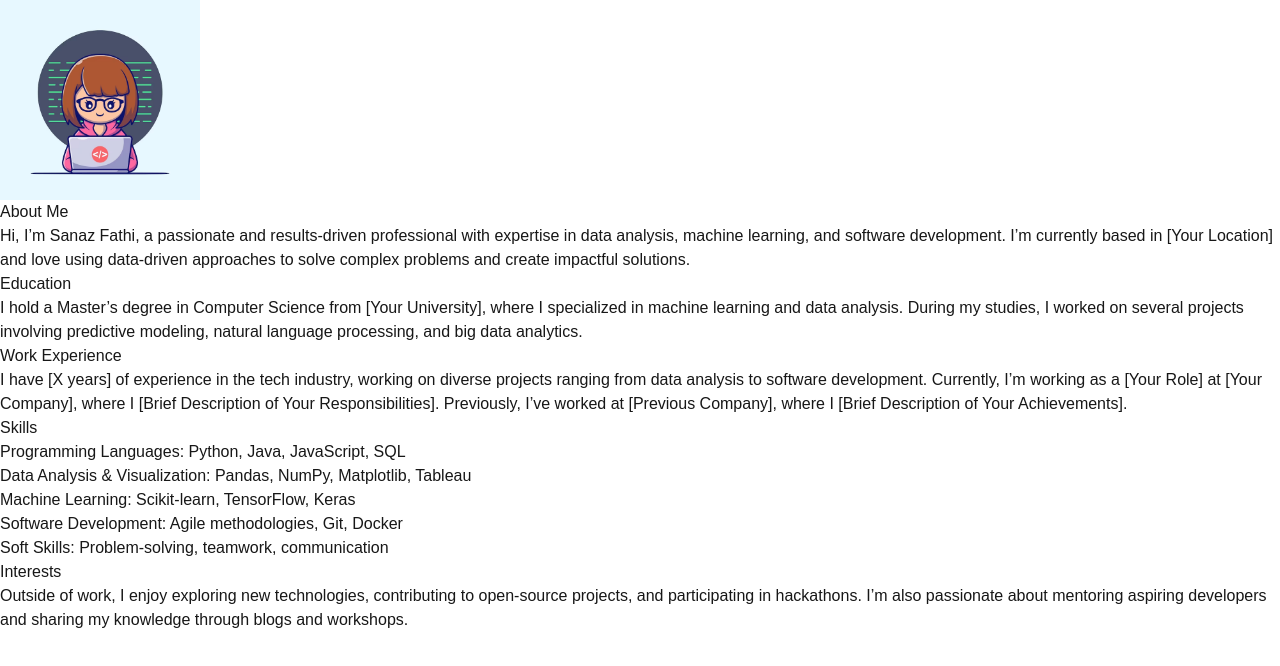
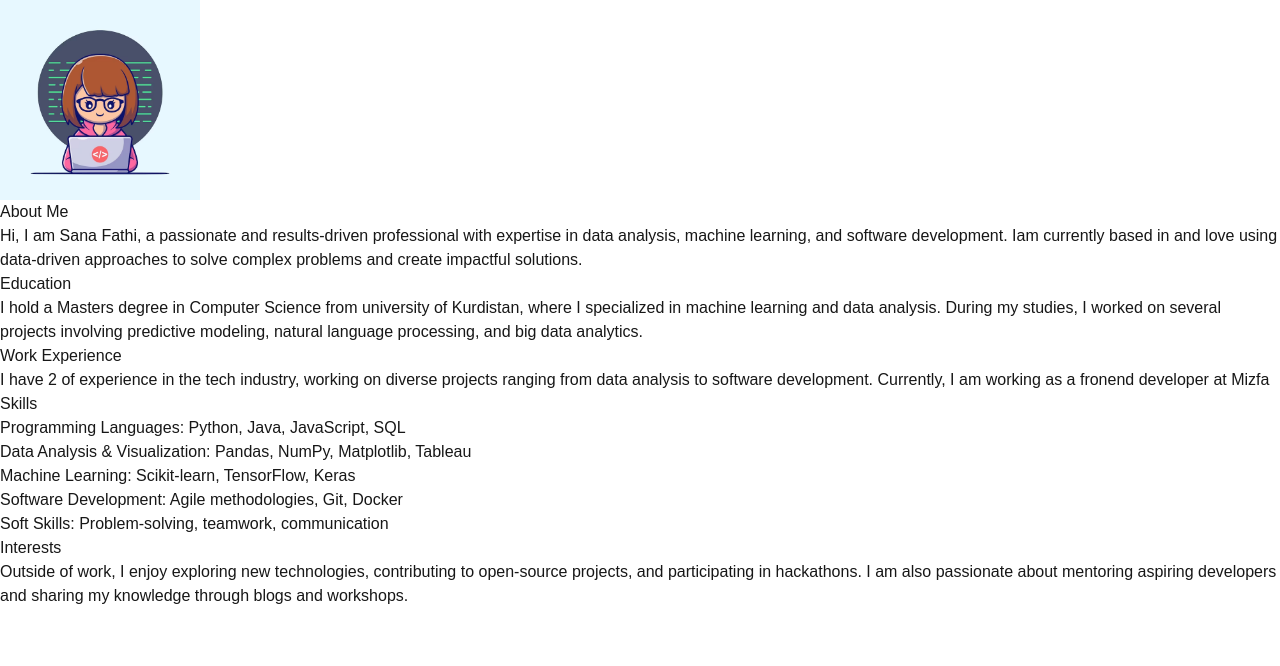
Before and after one commit to sanafathii/deepseek-portfolio, a Next.js app: page /about in a window 1280 px wide. Shown: the top 666 px of the page. Built offline with nearby package versions, Linux system fonts and the light colour scheme.

Commit message:
fixed pages

```diff
--- a/src/app/about/page.jsx
+++ b/src/app/about/page.jsx
@@ -16,33 +16,29 @@ export default function About() {
 
         <h1 className="text-4xl font-bold text-gray-800 mb-4">About Me</h1>
         <p className="text-lg text-gray-600 mb-6">
-          Hi, I’m Sanaz Fathi, a passionate and results-driven professional with
+          Hi, I am Sana Fathi, a passionate and results-driven professional with
           expertise in data analysis, machine learning, and software
-          development. I’m currently based in [Your Location] and love using
-          data-driven approaches to solve complex problems and create impactful
-          solutions.
+          development. Iam currently based in and love using data-driven
+          approaches to solve complex problems and create impactful solutions.
         </p>
 
         <h2 className="text-2xl font-semibold text-gray-800 mt-8 mb-4">
           Education
         </h2>
         <p className="text-lg text-gray-600 mb-6">
-          I hold a Master’s degree in Computer Science from [Your University],
-          where I specialized in machine learning and data analysis. During my
-          studies, I worked on several projects involving predictive modeling,
-          natural language processing, and big data analytics.
+          I hold a Masters degree in Computer Science from university of
+          Kurdistan, where I specialized in machine learning and data analysis.
+          During my studies, I worked on several projects involving predictive
+          modeling, natural language processing, and big data analytics.
         </p>
 
         <h2 className="text-2xl font-semibold text-gray-800 mt-8 mb-4">
           Work Experience
         </h2>
         <p className="text-lg text-gray-600 mb-6">
-          I have [X years] of experience in the tech industry, working on
-          diverse projects ranging from data analysis to software development.
-          Currently, I’m working as a [Your Role] at [Your Company], where I
-          [Brief Description of Your Responsibilities]. Previously, I’ve worked
-          at [Previous Company], where I [Brief Description of Your
-          Achievements].
+          I have 2 of experience in the tech industry, working on diverse
+          projects ranging from data analysis to software development.
+          Currently, I am working as a fronend developer at Mizfa
         </p>
 
         <h2 className="text-2xl font-semibold text-gray-800 mt-8 mb-4">
@@ -63,7 +59,7 @@ export default function About() {
         </h2>
         <p className="text-lg text-gray-600 mb-6">
           Outside of work, I enjoy exploring new technologies, contributing to
-          open-source projects, and participating in hackathons. I’m also
+          open-source projects, and participating in hackathons. I am also
           passionate about mentoring aspiring developers and sharing my
           knowledge through blogs and workshops.
         </p>
--- a/src/app/page.jsx
+++ b/src/app/page.jsx
@@ -4,7 +4,7 @@ export default function Home() {
   return (
     <div className="min-h-screen bg-gray-100 flex flex-col items-center justify-center p-4">
       <div className="text-center">
-        <h1 className="text-4xl font-bold text-gray-800">Hi, I'm Sana</h1>
+        <h1 className="text-4xl font-bold text-gray-800">Hi, I am Sana</h1>
         <p className="mt-4 text-lg text-gray-600">
           A passionate developer with expertise in Frontend. I love building
           solutions that solve real-world problems.
@@ -24,7 +24,7 @@ export default function Home() {
       <div className="mt-8 text-center">
         <h2 className="text-2xl font-semibold text-gray-800">My Interests</h2>
         <p className="mt-2 text-gray-600">
-          I’m passionate about React.js and Next.js, and I enjoy exploring new
+          I am passionate about React.js and Next.js, and I enjoy exploring new
           technologies and creating innovative projects.
         </p>
       </div>
```
